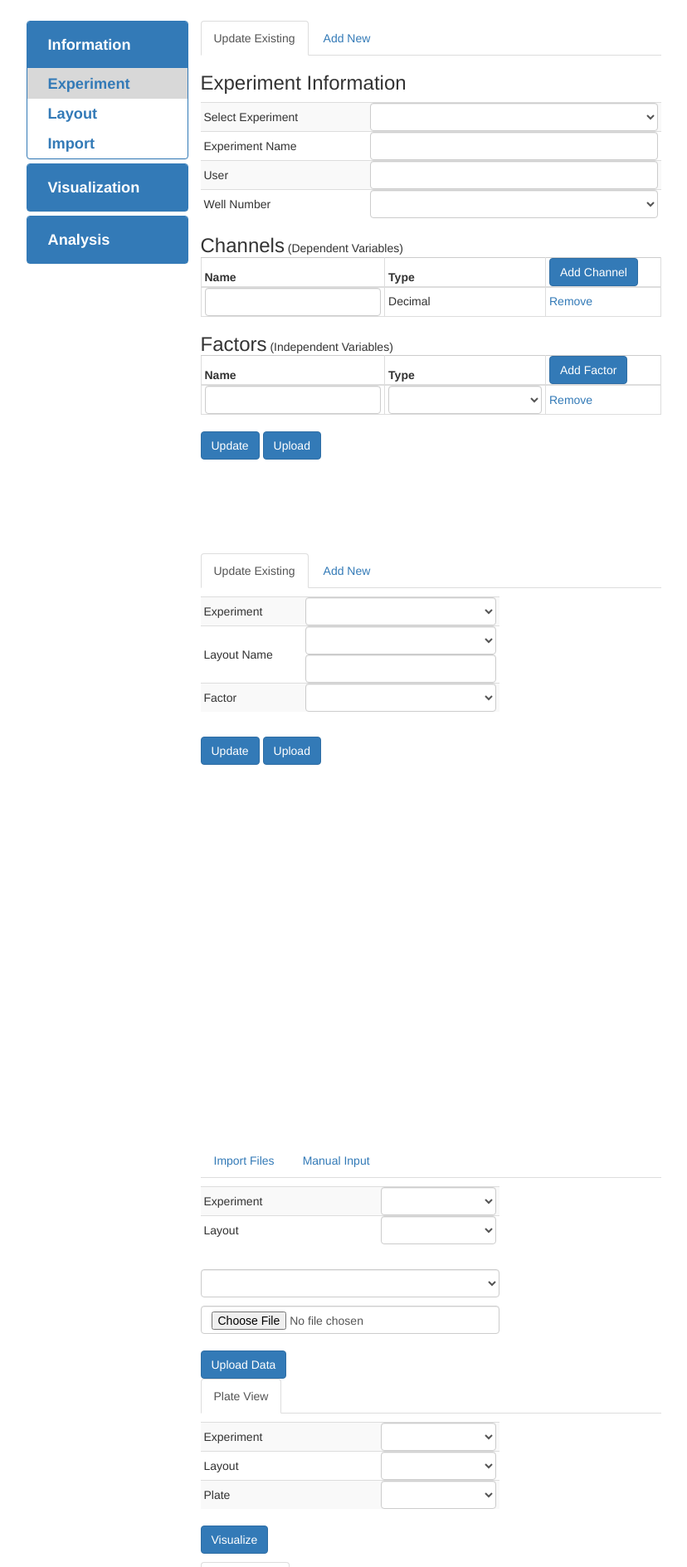
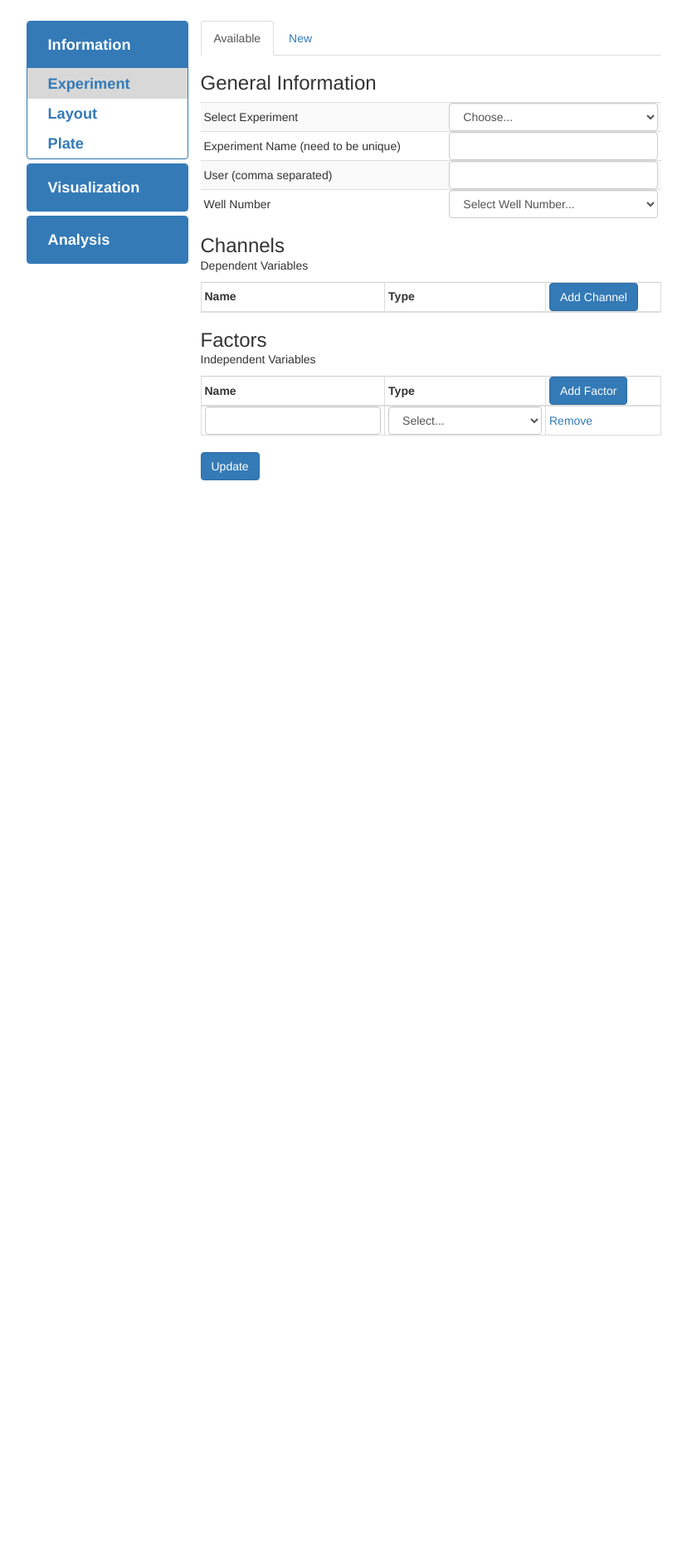
Before and after one commit to gaoce/TimeVis, a Flask app: page / in a window 1280 px wide; the page is wider, and only the part inside the window is pictured. Shown: the top 1889 px of that part at 83% size, without its empty margins (121-949 px from the left). After the commit the page ends 579 px from the top of that part, so only its background shows below. Run offline with Flask 2, Linux system fonts and the light colour scheme; data that the repository does not hold is empty; parts of the project's set-up code (start-up, migrations or seed data) failed here and were passed over; some libraries are stand-ins or nearby versions.

Commit message:
Update UI

```diff
--- a/timevis/static/css/main.css
+++ b/timevis/static/css/main.css
@@ -137,6 +137,10 @@ select {
     border-width: 1px;
 }
 
+.table > thead > tr > th {
+    vertical-align: middle;
+}
+
 .table > tbody > tr > td {
     vertical-align: middle;
 }
--- a/timevis/templates/ctrl.html
+++ b/timevis/templates/ctrl.html
@@ -13,7 +13,7 @@
                 {# Options -#}
                 <li class='plain' data-bind="css:{highlight:opt()=='exp'}, click:function(){opt('exp'), fun('exp_old')}"><a class='plain option' href="#">Experiment</a></li>
                 <li class='plain' data-bind="css:{highlight:opt()=='lay'}, click:function(){opt('lay'), fun('lay_old')}"><a class='plain option' href="#">Layout</a></li>
-                <li class='plain' data-bind="css:{highlight:opt()=='imp'}, click:function(){opt('imp'), fun('imp_file')}"><a class='plain option' href="#">Import</a></li>
+                <li class='plain' data-bind="css:{highlight:opt()=='imp'}, click:function(){opt('imp'), fun('imp_file')}"><a class='plain option' href="#">Plate</a></li>
             </ul>
         </div>
     </div> <!-- div.panel -->
--- a/timevis/templates/exp.html
+++ b/timevis/templates/exp.html
@@ -1,12 +1,12 @@
-<div class="container" data-bind="with: exp, visible: $root.opt()=='exp'">
+<div class="container" data-bind="with: exp, visible: $root.opt()=='exp' ">
     <div class="row">
         <div class="col-md-6">
           <ul class="nav nav-tabs" role="tablist" id="layout-tabs">
               <li role="presentation" class="active">
-                  <a role="tab" data-toggle="tab" href="#" data-bind="click: function(){fun('old')}">Update Existing</a>
+                  <a role="tab" data-toggle="tab" href="#" data-bind="click: function(){fun('old')}">Available</a>
               </li>
               <li role="presentation">
-                  <a role="tab" data-toggle="tab" href="#" data-bind="click: function(){fun('new')}">Add New</a></li>
+                  <a role="tab" data-toggle="tab" href="#" data-bind="click: function(){fun('new')}">New</a></li>
           </ul>
         </div>
     </div> <!-- row -->
@@ -14,35 +14,35 @@
     <div class="row">
         <div class="col-md-6 fix-600">
             <div class="sep"></div>
-            <h3>Experiment Information</h3>
+            <h3>General Information</h3>
             <div class="sep"></div>
             <table class="table table-striped">
                 <tbody>
                     <tr data-bind="visible: fun()=='old' ">
                         <td>Select Experiment</td>
                         <td>
-                            <select class="form-control" data-bind="options: experiments"></select>
+                            <select class="form-control" data-bind="options: experiments, optionsText: 'name', value: current_exp, optionsCaption: 'Choose...'"></select>
                         </td>
                     </tr>
                     <tr>
-                        <td>Experiment Name</td>
+                        <td>Experiment Name (need to be unique)</td>
                         <td><input class="form-control" data-bind="value: name" /></td>
                     </tr>
                     <tr>
-                        <td>User</td>
-                        <td><input class="form-control" data-bind="value: people" /></td>
+                        <td>User (comma separated)</td>
+                        <td><input class="form-control" data-bind="value: user" /></td>
                     </tr>
                     <tr>
                         <td>Well Number</td>
                         <td>
-                            <select class="form-control" data-bind='options: plate_types, optionsCaption: "Select Well Number...", value: plate_type'> </select>
+                            <select class="form-control" data-bind="options: well_types, optionsCaption: 'Select Well Number...', value: well"> </select>
                         </td>
                     </tr>
                 </tbody>
             </table>
 
             <h3 class="table-title">Channels</h3>
-            <p class="table-title">(Dependent Variables)</p>
+            <p>Dependent Variables</p>
             <table class="table table-bordered">
                 <thead>
                     <tr>
@@ -54,7 +54,7 @@
                 <tbody data-bind='foreach: exp_chnl'>
                     <tr>
                         <td>
-                            <p class="plain"><input class="form-control" data-bind="value: name" /></p>
+                            <p class="plain"><input class="form-control" data-bind="value: 'name'" /></p>
                         </td>
                         <td> Decimal </td>
                         <td>
@@ -65,7 +65,7 @@
             </table>
 
             <h3 class="table-title">Factors</h3>
-            <p class="table-title">(Independent Variables)</p>
+            <p>Independent Variables</p>
             <table class="table table-bordered" width="70%">
                 <thead>
                     <tr>
@@ -90,7 +90,7 @@
                 </tbody>
             </table>
             <button class="btn btn-primary" data-bind="visible:fun()=='old'">Update</button>
-            <button class="btn btn-primary" data-bind="visible:fun()=='new'">Upload</button>
+            <button class="btn btn-primary" data-bind="visible:fun()=='new'">Add</button>
         </div> <!-- col-md-x -->
     </div> <!-- row -->
 </div>
```
